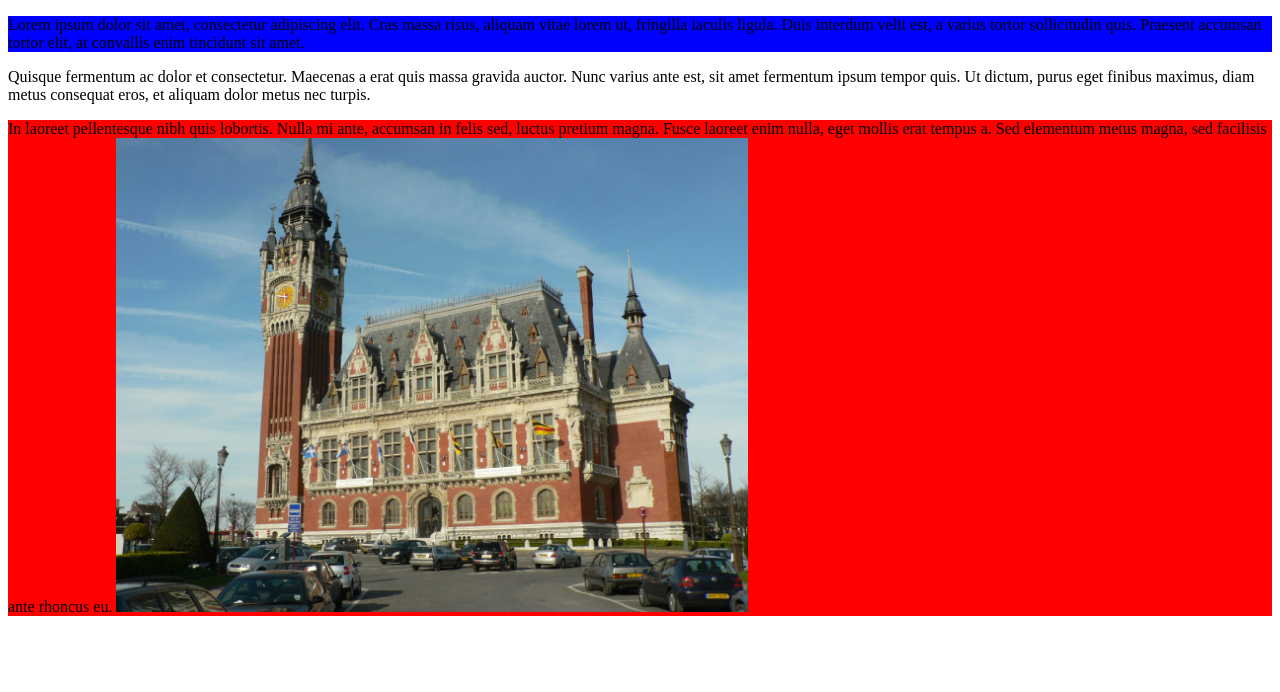
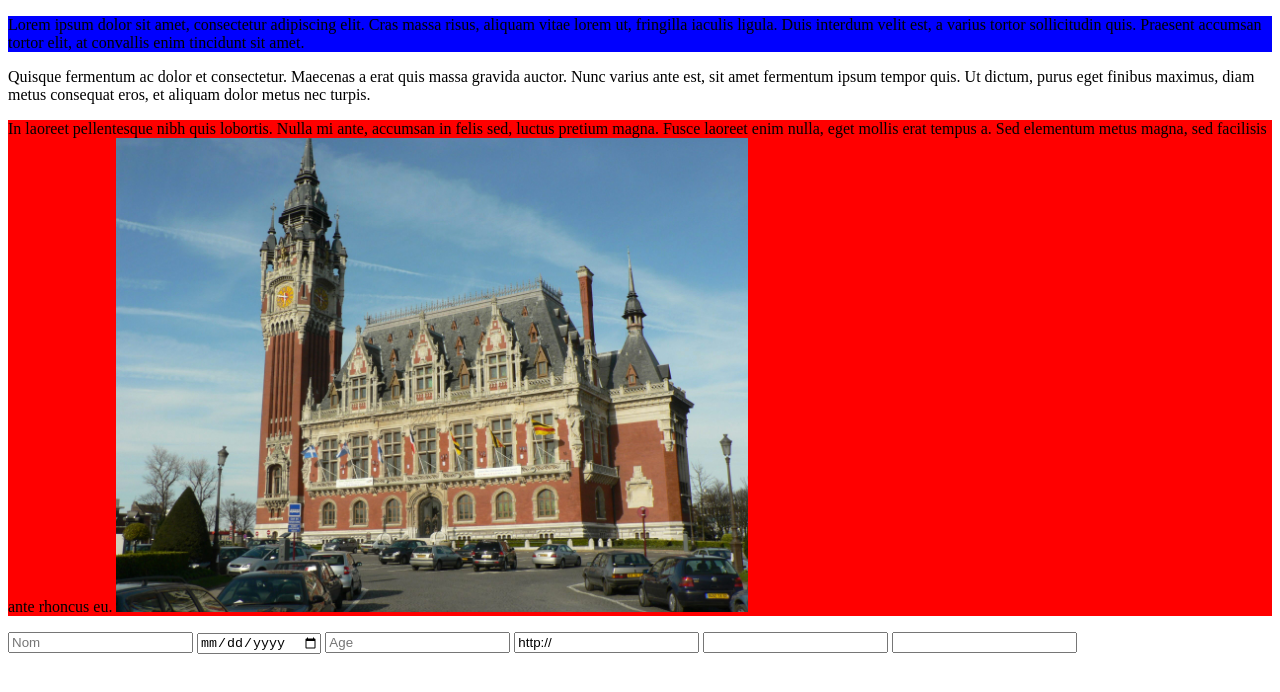
Before and after one commit to LarocheL/hello-world, a plain HTML site: page index.html in a window 1280 px wide. Drawn offline with Linux system fonts and the light colour scheme.

```diff
--- a/index.html
+++ b/index.html
@@ -29,5 +29,13 @@
 	<p id="trois">In laoreet pellentesque nibh quis lobortis. Nulla mi ante, accumsan in felis sed, luctus pretium magna. Fusce laoreet enim nulla, eget mollis erat tempus a. Sed elementum metus magna, sed facilisis ante rhoncus eu.
 		<img src="img/calais.jpg" width="50%" height="50%" />
 	</p>
+	<form method="post">
+		<input type="text" name="nom" placeholder="Nom"/>
+		<input type="date" name="naissance"/>
+		<input type="number" name="age" placeholder="Age"/>
+		<input type="url" value="http://" name="facebook"/>
+		<input type="email" name="email"/>
+		<input type="tel" pattern="^((\+\d{1,3}(-| )?\(?\d\)?(-| )?\d{1,5})|(\(?\d{2,6}\)?))(-| )?(\d{3,4})(-| )?(\d{4})(( x| ext)\d{1,5}){0,1}$" name="">
+	</form>
 </body>
 </html>
```
